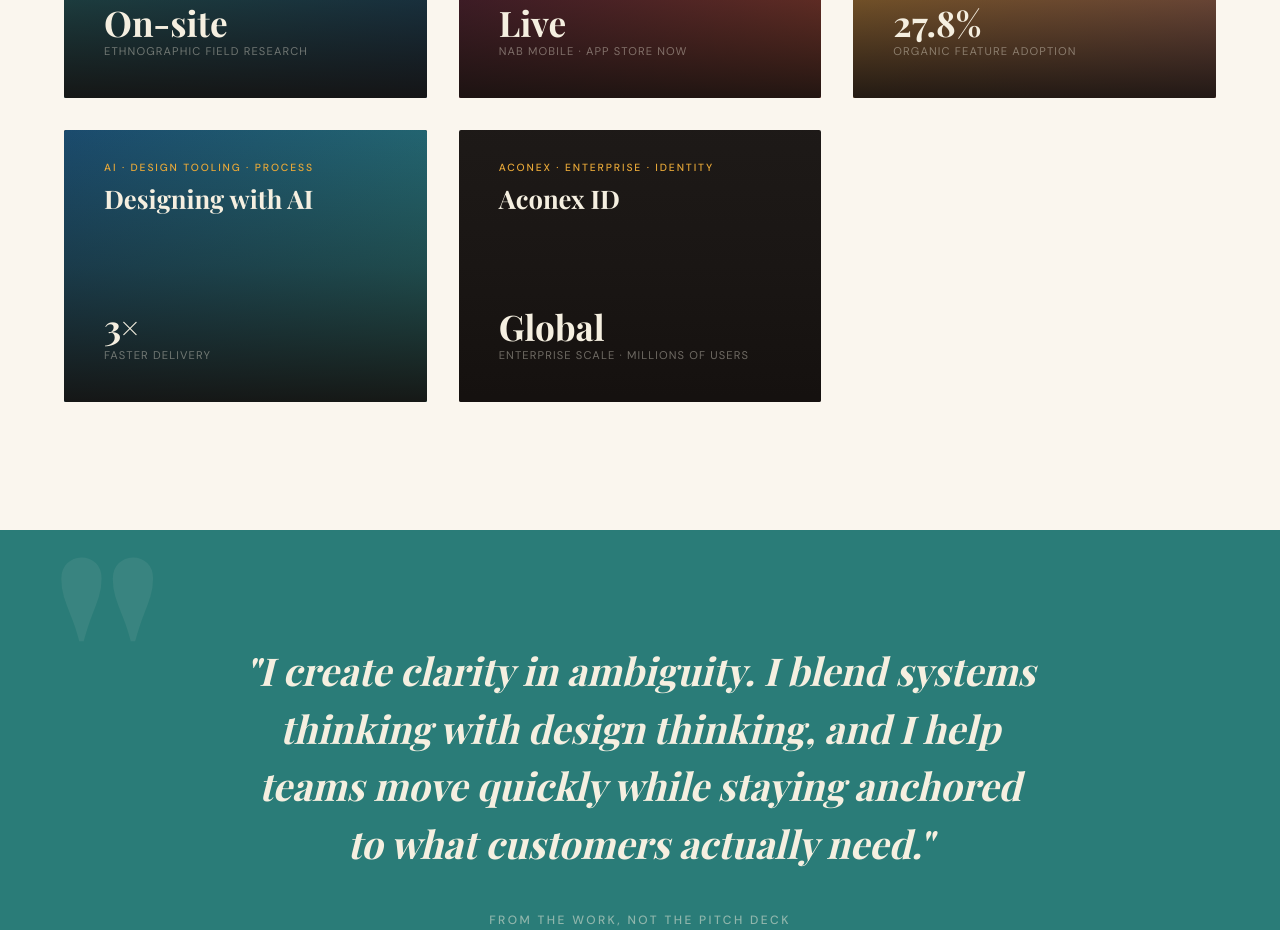
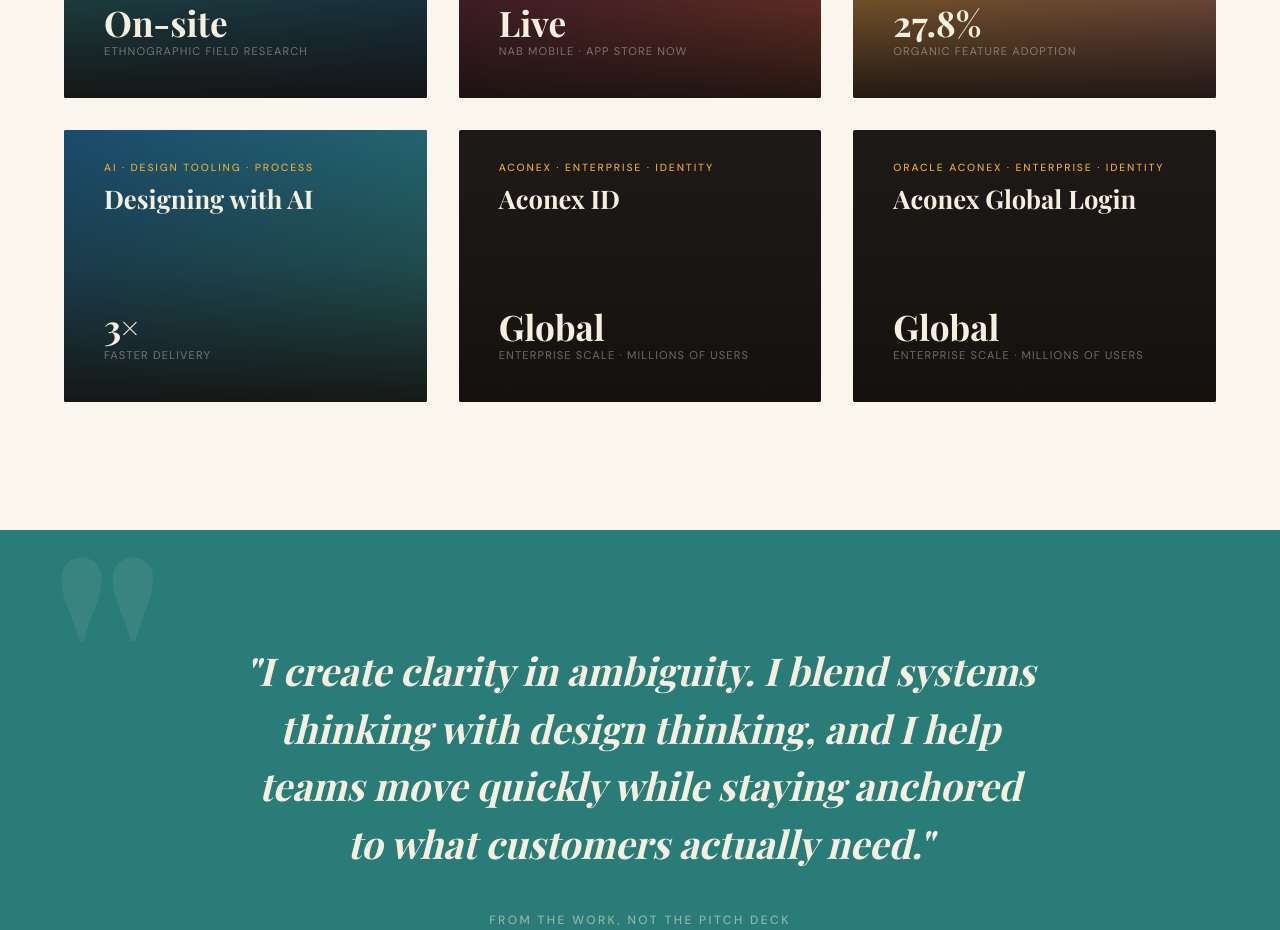
Before and after one commit to moxiestrife/portfolio-2026, a website: page index.html in a window 1280 px wide. Shown: the part 3300-4230 px from the top of the page. Drawn offline with nearby package versions, Linux system fonts and the light colour scheme; a web font is replaced by a local one.

Commit message:
Restore Aconex Global Login card as 6th case study
Made-with: Cursor

```diff
--- a/index.html
+++ b/index.html
@@ -1634,6 +1634,20 @@
       </div>
     </a>
 
+    <div class="case-study reveal reveal-delay-3">
+      <div class="case-thumb-placeholder"></div>
+      <!-- <img class="case-thumb" src="aconex-global-login.jpg" alt="Aconex Global Login"> -->
+      <div class="case-overlay"></div>
+      <div class="case-arrow">↗</div>
+      <div class="case-study-meta">
+        <div class="case-tag">Oracle Aconex · Enterprise · Identity</div>
+        <h3 class="case-title">Aconex Global Login</h3>
+        <p class="case-desc">Redesigning identity and authentication for one of the world's largest construction management platforms.</p>
+        <div class="case-stat">Global</div>
+        <div class="case-stat-label">Enterprise scale · Millions of users</div>
+      </div>
+    </div>
+
   </div>
 </section>
 
```
